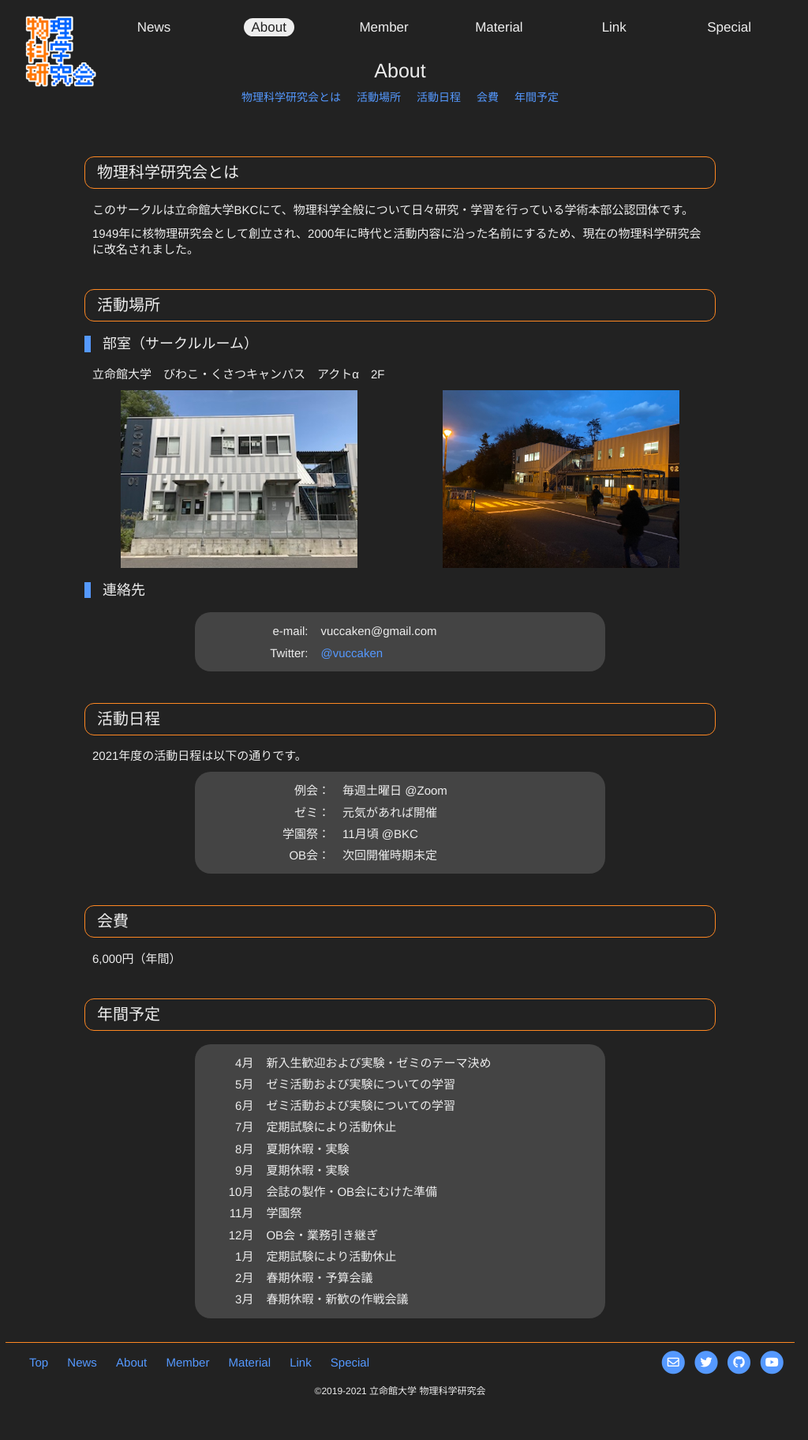
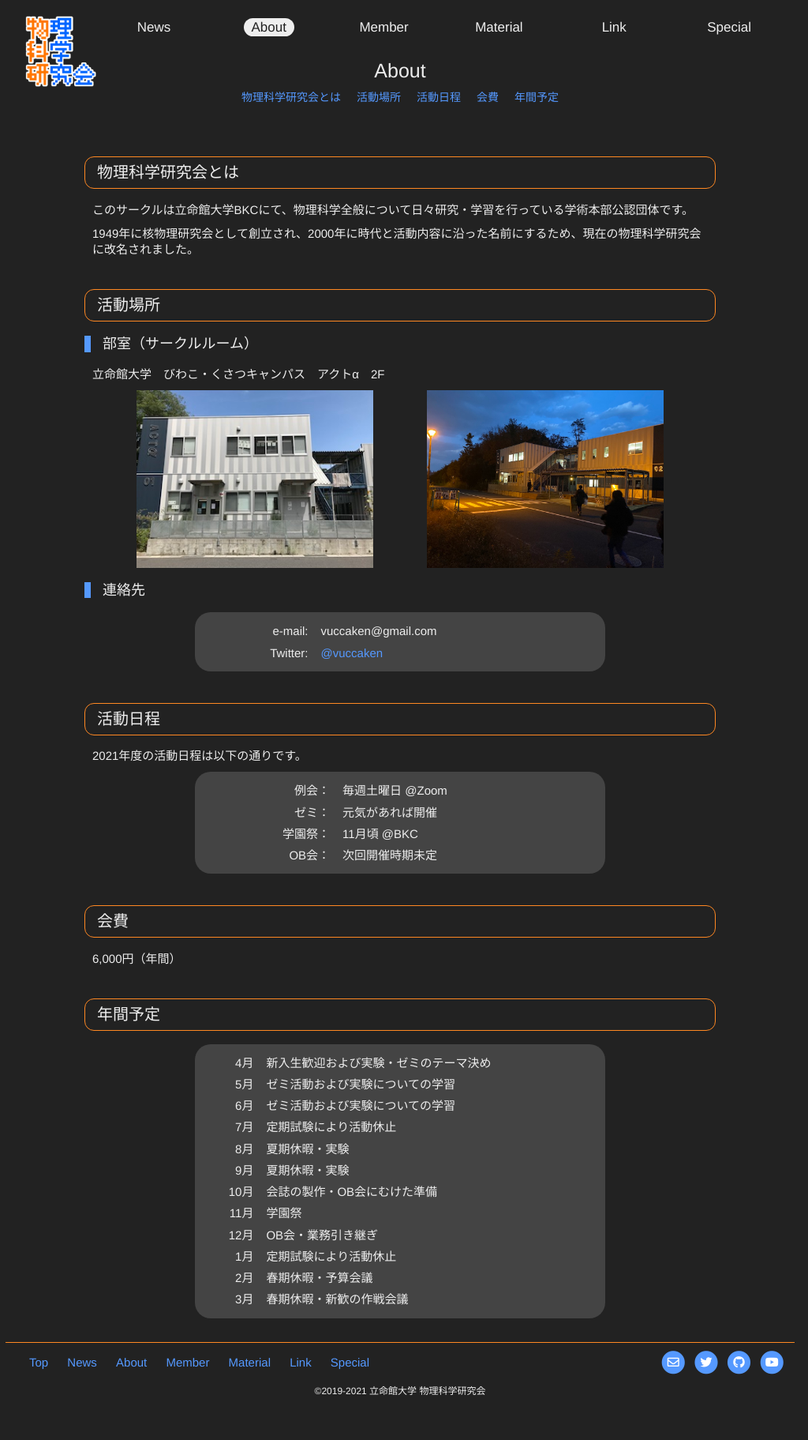
Before and after one commit to vuccaken/vuccaken.github.io, a Jekyll site: the page built from _pages/about.md, in a window 1280 px wide. Shown: the whole page at 79% size, without its empty margins (133-1157 px from the left). Built offline with Jekyll 4.4.1, drawn with Linux system fonts in a browser that asks for light colours; nearby versions of some CDN libraries.

Commit message:
バグ修正：レスポンシブ

```diff
--- a/_includes/pages/member-list.html
+++ b/_includes/pages/member-list.html
@@ -66,8 +66,8 @@
 
     <div class="member-card">
 
-      <h3 {%- if member.index-id -%}id="{{ member.index-id }}"{%- endif -%}>
-              {%- if member.positions.current -%}
+      <h3 {% if member.index-id %}id="{{ member.index-id }}"{% endif %}>
+      {%- if member.positions.current -%}
         <span class="position">{{ member.positions.current }}</span>
       {%- endif -%}
         <span>{{- member.name -}}</span>
--- a/_sass/main.scss
+++ b/_sass/main.scss
@@ -160,24 +160,31 @@
 
 // 画像を横に並べる
 // _includes/images.html
+
 .img-list {
+  margin: 0 5%;
   display: grid;
-  grid-template-columns: repeat(auto-fill, minmax(300px, 1fr));
+  @media screen and (min-width: 480px) {
+    grid-template-columns: repeat(auto-fill, minmax(250px, 1fr));
+  }
   grid-gap: 15px;
-  img{
-    display: block;
-    margin: auto;
-    max-width: 300px;
-  }
+  justify-items: center;
+}
+.img-list img{
+  background-color: tomato;
+  width: 100%;
+  max-width: 300px;
 }
 
 // youtube レスポンシブ
 
-.youtube-grid {
-  display: grid;
-  grid-template-columns: repeat(auto-fill, minmax(400px, 1fr));
-  // grid-gap: 15px;
-  justify-items: center;
+@media screen and (min-width: 480px) {
+  .youtube-grid {
+    display: grid;
+    grid-template-columns: repeat(auto-fill, minmax(40%, 1fr));
+    // grid-gap: 15px;
+    justify-items: center;
+  }
 }
 
 $youtube-width: 80%;
--- a/_sass/member.scss
+++ b/_sass/member.scss
@@ -16,16 +16,18 @@
 }
 
 .member-card-area{
+  margin: 0 5%;
   display: grid;
-  grid-template-columns: repeat(auto-fill, minmax(350px, 1fr));
-  // grid-gap: 15px;
+  @media screen and (min-width: 400px) {
+    grid-template-columns: repeat(auto-fill, minmax(250px, 1fr));
+  }
+  grid-gap: 20px;
   justify-items: center;
 
   .member-card{
     background-color: $bg-color-sub;
-    // max-width: 350px;
-    width: 310px;
-    margin: 10px;
+    width: 90%;
+    max-width: 300px;
     padding: 10px 17px;
     border-radius: 10px;
 
@@ -49,6 +51,7 @@
       display: block;
       margin: auto;
       height: 160px;
+      max-width: 100%;
       }
     }
 
--- a/_sass/reset.scss
+++ b/_sass/reset.scss
@@ -12,6 +12,9 @@
 
 html {
   font-size: 625%;
+  @media screen and (max-width: 480px) {
+    font-size: calc(625% * 0.9);
+  }
   // font-family: 'ヒラギノ丸ゴ ProN W4', Meiryo, sans-serif, "Helvetica Neue", "Yu Gothic", YuGothic, Verdana, "M+ 1p";
   font-family: 'Helvetica Neue', Helvetica, Arial, 'ヒラギノ角ゴ Pro W3', 'Hiragino Kaku Gothic Pro', メイリオ, Meiryo, MS PGothic, sans-serif
 }
```
